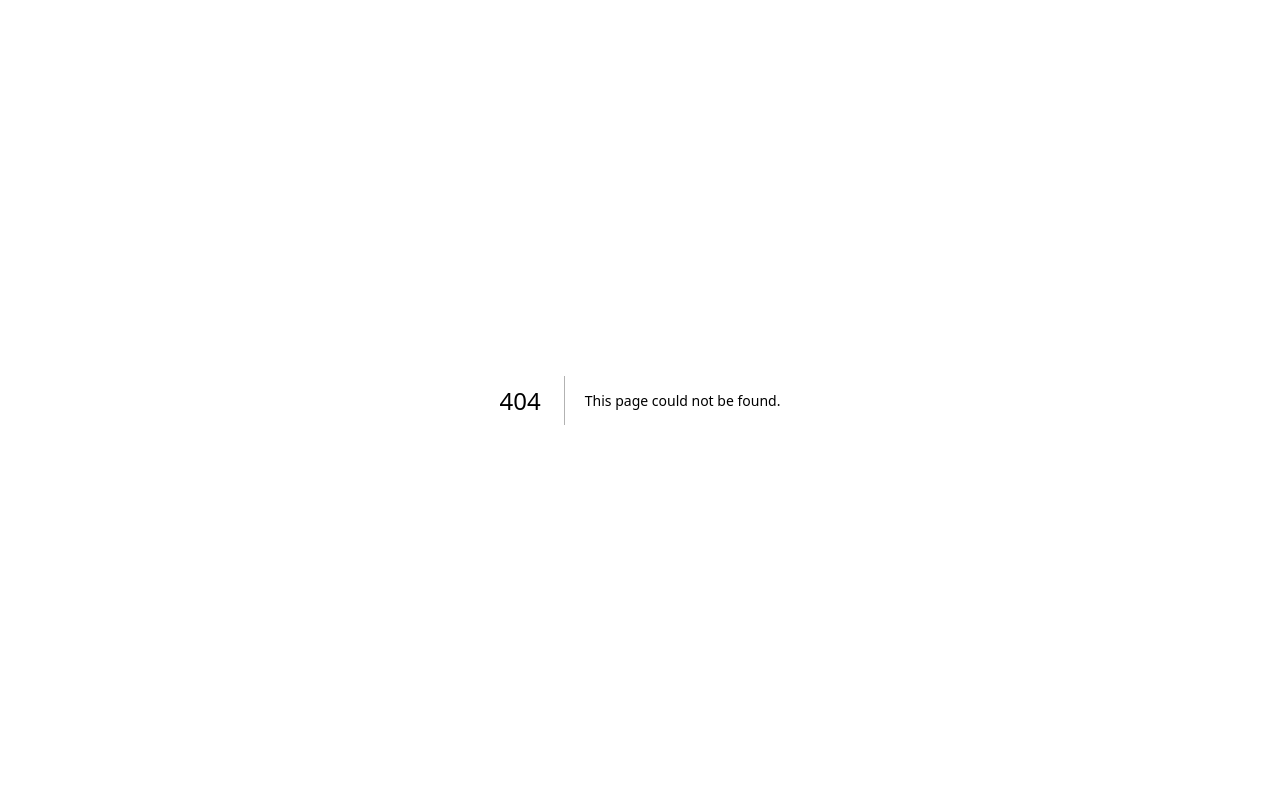
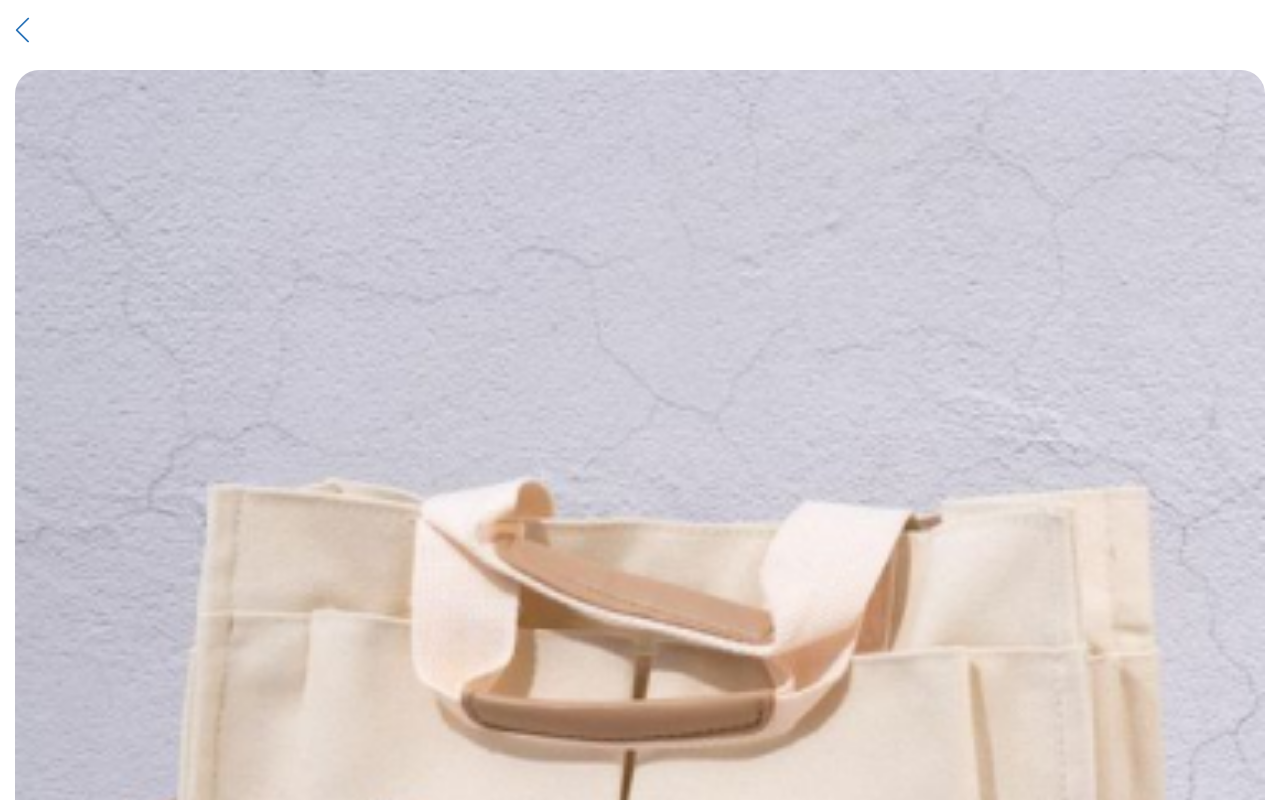
Before and after one commit to Spharos-Nu/Nu-FE, a Next.js app: page /goods-detail in a window 1280 px wide. Before the commit this address had no page. Shown: the top 800 px of the page. Built offline with nearby package versions, Linux system fonts and the light colour scheme.

Commit message:
Design: 상품 상세 퍼블리싱 중

```diff
--- /dev/null
+++ b/src/app/(goods)/goods-detail/layout.tsx
@@ -0,0 +1,16 @@
+import UpNav from '@/components/layout/UpNav'
+import DetailHeader from '@/containers/goods/detail/DetailHeader'
+
+export default function GoodsDetailLayout({
+  children,
+}: Readonly<{
+  children: React.ReactNode
+}>) {
+  return (
+    <main>
+      <DetailHeader />
+      {children}
+      <UpNav />
+    </main>
+  )
+}
--- /dev/null
+++ b/src/app/(goods)/goods-detail/page.tsx
@@ -0,0 +1,5 @@
+import DetailImageArea from '@/containers/goods/detail/DetailImageArea'
+
+export default function GoodsDetailPage() {
+  return <DetailImageArea />
+}
--- /dev/null
+++ b/src/containers/goods/detail/DetailHeader.tsx
@@ -0,0 +1,9 @@
+import BackBtn from '@/components/Btn/BackBtn'
+
+export default function DetailHeader() {
+  return (
+    <header className="relative h-[60px] text-[#2B74B9]">
+      <BackBtn />
+    </header>
+  )
+}
--- /dev/null
+++ b/src/containers/goods/detail/DetailImageArea.tsx
@@ -0,0 +1,60 @@
+'use client'
+
+import Image from 'next/image'
+import { useState } from 'react'
+import banner from '@/dummydata/banner1.png'
+import banner2 from '@/dummydata/banner2.png'
+import banner3 from '@/dummydata/banner3.png'
+
+export interface GoodsImage {
+  id: number
+  url: string
+  index: number
+}
+
+export default function DetailImageArea() {
+  const imageList: GoodsImage[] = [
+    {
+      id: 1,
+      url: '/images/goods/detail/1.jpg',
+      index: 0,
+    },
+    {
+      id: 2,
+      url: '/images/goods/detail/2.jpg',
+      index: 1,
+    },
+    {
+      id: 3,
+      url: '/images/goods/detail/3.jpg',
+      index: 2,
+    },
+  ]
+
+  const dummy = [banner, banner2, banner3]
+
+  const [selectedImage, setSelectedImage] = useState<GoodsImage>(imageList[0])
+
+  const onClickImage = (item: GoodsImage) => {
+    setSelectedImage(item)
+  }
+
+  return (
+    <div className="">
+      <Image
+        src={dummy[selectedImage.index]}
+        alt="굿즈 이미지"
+        width={0}
+        height={0}
+        className="my-[10px] w-[calc(100%-30px)] m-auto rounded-3xl h-auto"
+      />
+      {imageList.map((item) => (
+        <Image
+          src={banner}
+          alt="굿즈 이미지"
+          onClick={() => onClickImage(item)}
+        />
+      ))}
+    </div>
+  )
+}
```
